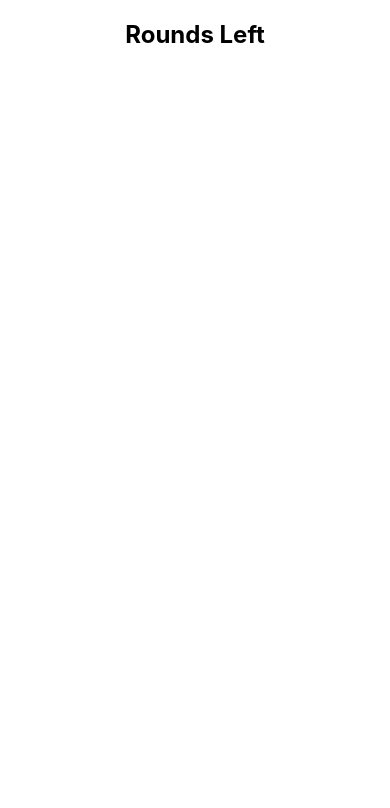
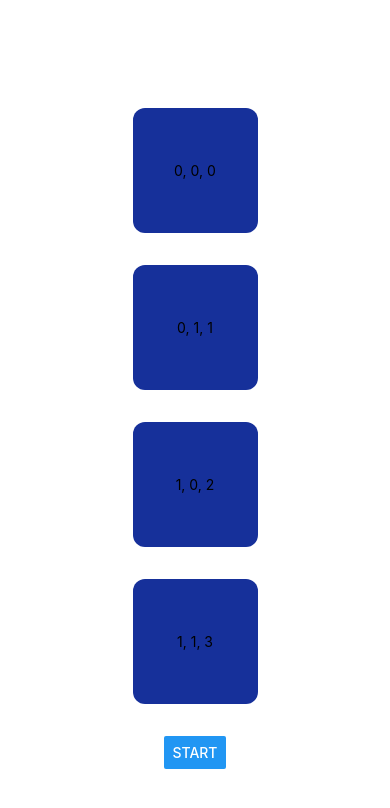
Before and after one commit to Jessica-200/DigitSpan, a React Native app: screen / in a window 390 px wide. Both pictures are taken after a click on the button "NEXT". Shown: the top 808 px of the page. Built offline with nearby package versions, Linux system fonts and the light colour scheme.

Commit message:
temporary integration, needs formatting

```diff
--- a/src/DigitSpan.jsx
+++ b/src/DigitSpan.jsx
@@ -1,11 +1,10 @@
-
 import { useState, useEffect, useRef } from 'react';
-import { View, Text, Button, StyleSheet } from 'react-native';
+import { View, Button, StyleSheet } from 'react-native';
 
 import Tile from './Tile';
 
 const gameRules = {
-  size: 3,
+  size: 2,
   tileDelay: 500,  // Time between tiles lighting up in sequence
   sequenceDelay: 750,  // Time between sequences
 };
@@ -325,23 +324,23 @@ function DigitSpan() {
   }
 
   return (
-    <View style={styles.container}>
-        <Text style={styles.roundsLeft}>Rounds Left</Text>
-    </View>
-    // <>
-    //   <div className="tile-grid">
-    //     { tiles.map( (tile, index) => {
-    //       return(
-    //         <Tile active={tile.active} tile={index} handleClick={handleClick} key={tile.key}>
-    //           {tile.x}, {tile.y}, {index}
-    //         </Tile>
-    //       )
-    //     })}
-    //   </div>
-    //   <div className="buttons">
-    //     <button onClick={ () => setGameStarted(true)}>Start</button>
-    //   </div>
-    // </>
+    <>
+      <View style={styles.tileGrid}>
+        {tiles.map((tile, index) => (
+          <Tile
+            active={tile.active}
+            tile={index}
+            handleClick={() => handleClick(index)}
+            key={tile.key}
+          >
+            {tile.x}, {tile.y}, {index}
+          </Tile>
+        ))}
+      </View>
+      <View style={styles.buttons}>
+        <Button title="Start" onPress={() => setGameStarted(true)} />
+      </View>
+    </>
   );
 }
 
--- a/src/Tile.jsx
+++ b/src/Tile.jsx
@@ -1,5 +1,4 @@
-// import './Tile.css'
-
+import { TouchableOpacity, StyleSheet, Text } from "react-native";
 
 function Tile({active, tile, handleClick, children}) {
 
@@ -12,10 +11,29 @@ function Tile({active, tile, handleClick, children}) {
   return (
     // Conditionally rendering the '.active' class allows us to conditionally apply
     // stylings
-    <div className={`tile ${ active ? 'active' : ''}`} onClick={handleTileClick}>
-      {children}
-    </div>
-  )
+    <TouchableOpacity style={[styles.tile, active && styles.activeTile]}
+      onPress={handleTileClick}>
+      <Text>{children}</Text>
+    </TouchableOpacity>
+  );
 }
 
+const styles = StyleSheet.create({
+  tile: {
+    display: 'flex',
+    alignItems: 'center',
+    justifyContent: 'center',
+
+    backgroundColor: '#16309a',
+    width: 125,
+    height: 125,
+    borderRadius: 12,
+  },
+  activeTile: {
+    backgroundColor: '#0a1649',
+    color: 'white',
+    elevation: 8,
+  },
+});
+
 export default Tile;
```
